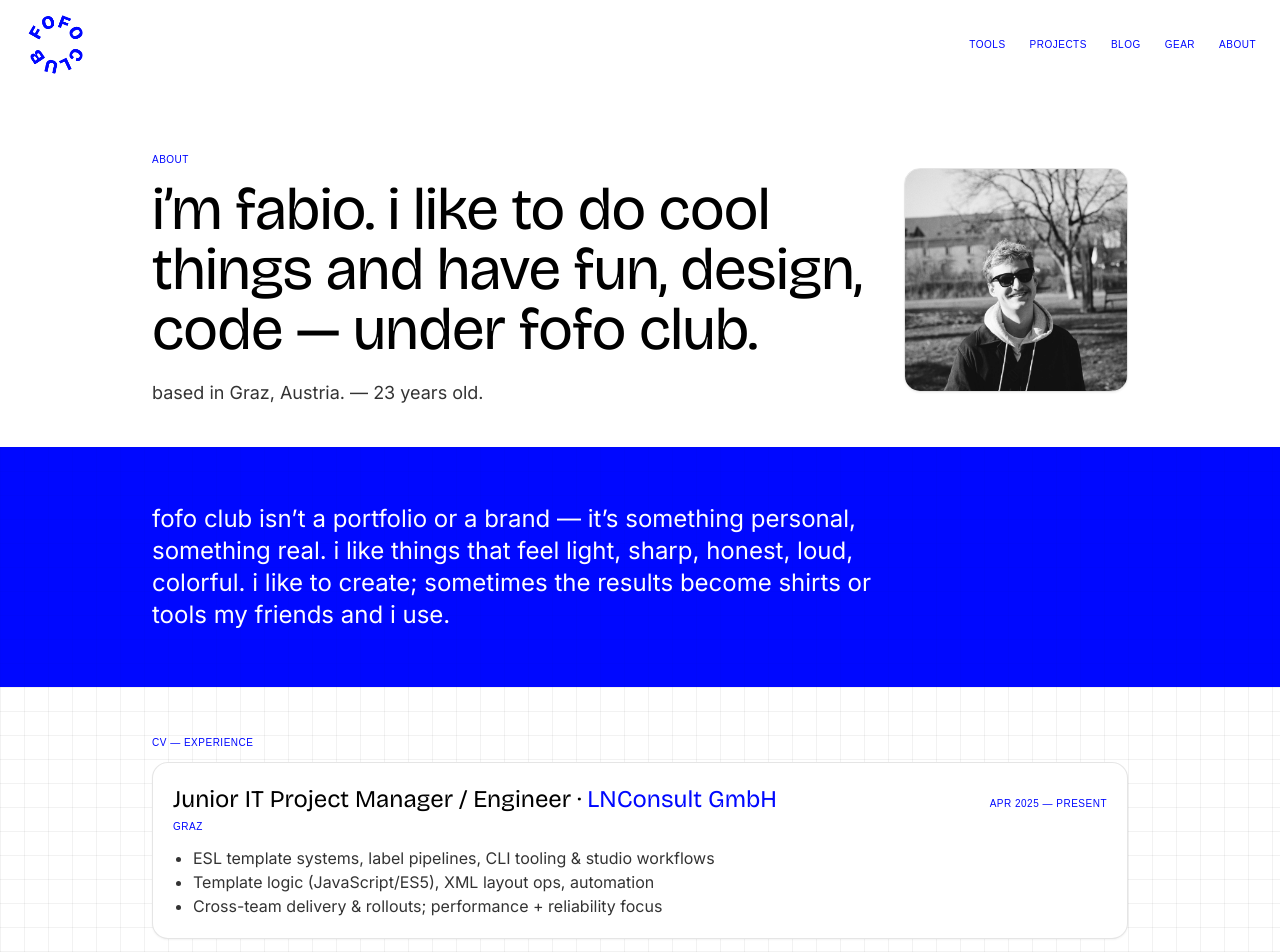
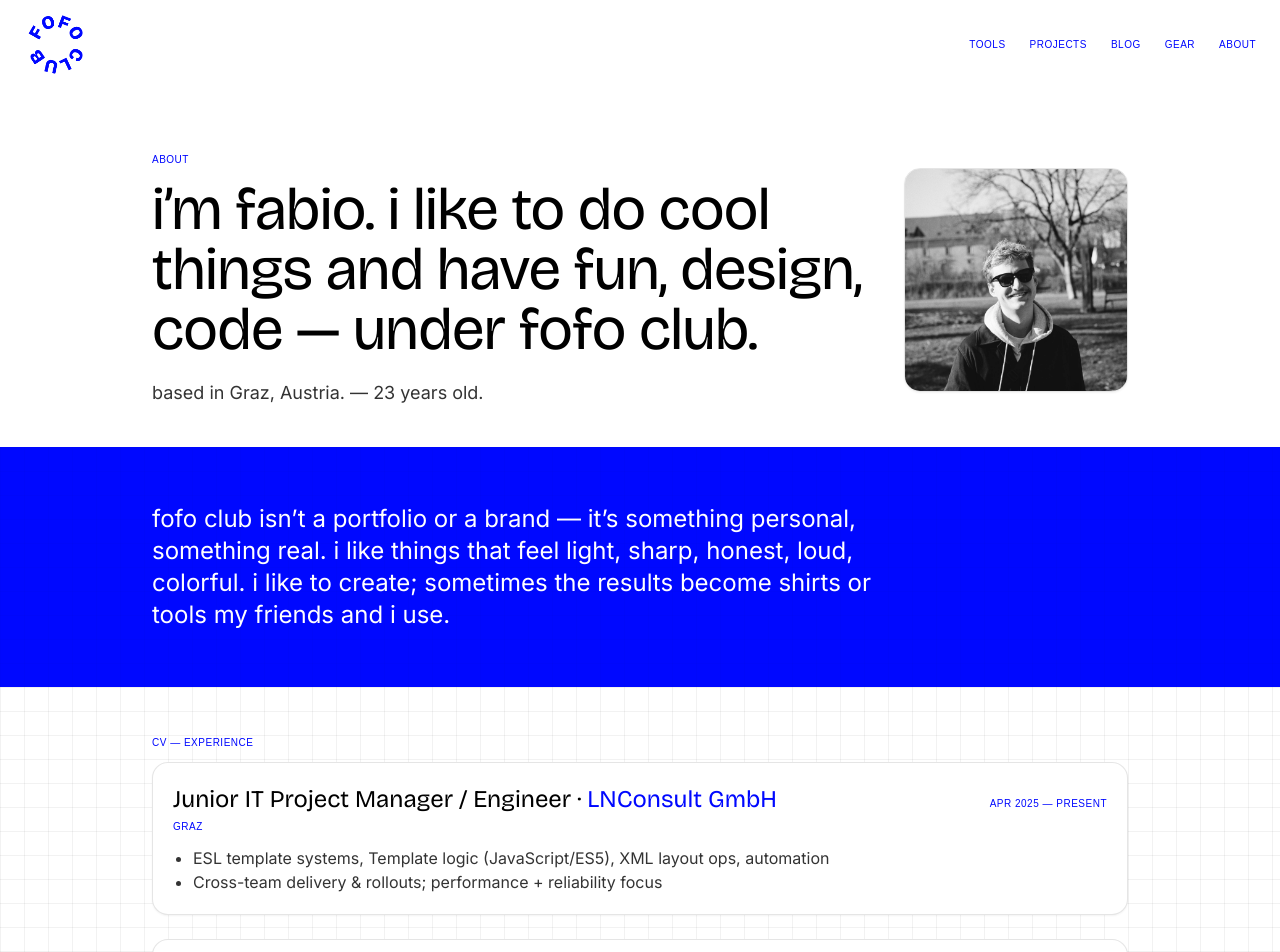
Before and after one commit to fofofabio/fofo-club, a Next.js app: page /about in a window 1280 px wide. Shown: the top 952 px of the page. Built offline with nearby package versions, Linux system fonts and the light colour scheme; a web font is replaced by a local one.

Commit message:
cv change

```diff
--- a/src/data/cv.ts
+++ b/src/data/cv.ts
@@ -16,8 +16,7 @@ export const experience = [
     location: "Graz",
     period: "Apr 2025 — present",
     highlights: [
-      "ESL template systems, label pipelines, CLI tooling & studio workflows",
-      "Template logic (JavaScript/ES5), XML layout ops, automation",
+      "ESL template systems, Template logic (JavaScript/ES5), XML layout ops, automation",
       "Cross-team delivery & rollouts; performance + reliability focus",
     ],
   },
```
